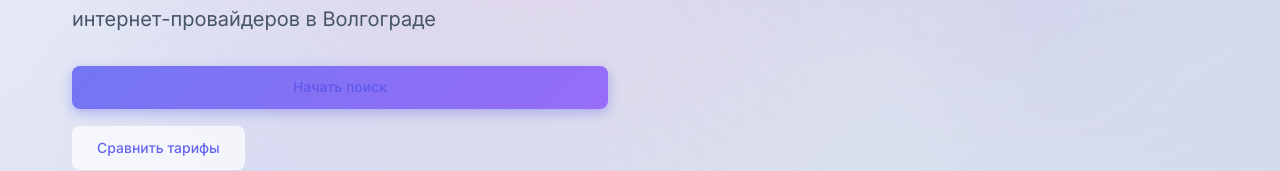
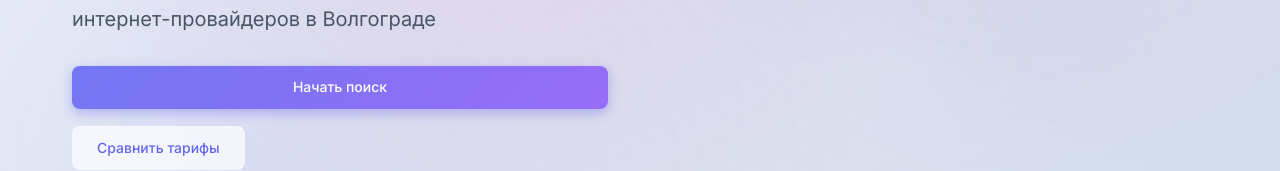
Before and after one commit to bodaue/isp-compare, a React (Vite) app in the folder frontend/: page / in a window 1280 px wide. In both pictures the pointer is over the link "Начать поиск". Shown: the part 465-636 px from the top of the page. Built offline with nearby package versions, Linux system fonts and the light colour scheme.

Commit message:
Add hover effect with white color and subtle transform to buttons

```diff
--- a/frontend/src/components/tariffs/TariffCard.css
+++ b/frontend/src/components/tariffs/TariffCard.css
@@ -157,13 +157,12 @@
 }
 
 .tariff-button:hover {
+    color: white;
     transform: translateY(-1px);
     box-shadow: 0 4px 12px rgba(99, 102, 241, 0.3);
     text-decoration: none;
 }
 
-
-/* Добавить в существующий файл TariffCard.css */
 
 .price-promo {
     font-size: 1.5rem;
--- a/frontend/src/index.css
+++ b/frontend/src/index.css
@@ -157,6 +157,7 @@ a:hover {
 }
 
 .btn-primary:hover {
+    color: white;
     transform: translateY(-2px);
     box-shadow: var(--shadow-lg);
 }
```
